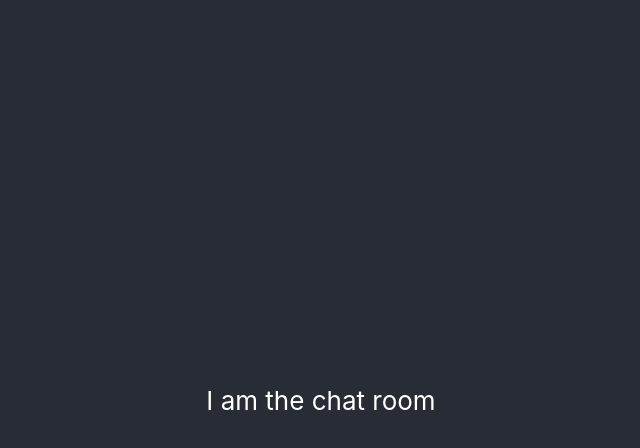
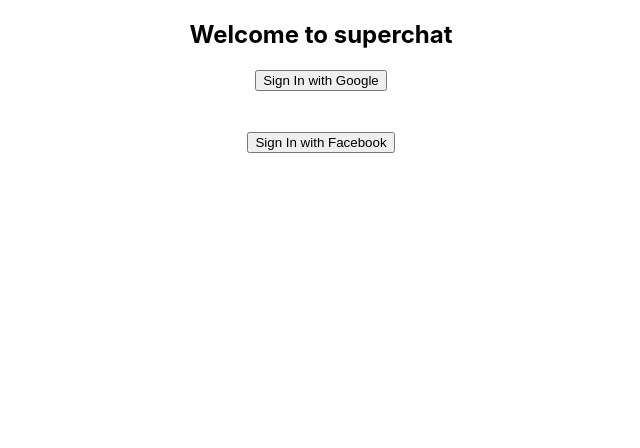
Before and after one commit to mira-kine/superchat, a React (Create React App) app: page / in a window 1280 px wide. Shown: the top 448 px of the page, without its empty margins (319-959 px from the left). Built offline with nearby package versions, Linux system fonts and the light colour scheme; no server answers.

Commit message:
working on google/facebook sign in using firebase

```diff
--- a/package.json
+++ b/package.json
@@ -11,6 +11,7 @@
     "react": "^18.2.0",
     "react-dom": "^18.2.0",
     "react-firebase-hooks": "^5.0.3",
+    "react-router-dom": "^5.3.0",
     "react-scripts": "5.0.1",
     "web-vitals": "^2.1.4"
   },
--- a/src/App.js
+++ b/src/App.js
@@ -1,32 +1,17 @@
 import './App.css';
-import { initializeApp } from 'firebase/app';
-import 'firebase/firestore';
-import { getAuth } from 'firebase/auth';
-import { useCollectionData } from 'react-firebase-hooks/firestore';
-import { useAuthState } from 'react-firebase-hooks/auth';
+import { BrowserRouter as Router, Route, Switch } from 'react-router-dom';
 import SignIn from './components/SignIn/SignIn';
-import ChatRoom from './components/ChatRoom/ChatRoom';
-
-const firebaseConfig = {
-  apiKey: 'AIzaSyBw-s1xaCUYJvB7uX5pyxiRXOwiLRadY08',
-  authDomain: 'superchat-mkine.firebaseapp.com',
-  projectId: 'superchat-mkine',
-  storageBucket: 'superchat-mkine.appspot.com',
-  messagingSenderId: '761241189116',
-  appId: '1:761241189116:web:b33035f18237017e777579',
-};
-
-const app = initializeApp(firebaseConfig);
-const auth = getAuth(app);
 
 function App() {
-  const [user] = useAuthState(auth);
-
   return (
     <div className="App">
-      <header className="App-header">
-        {user ? <SignIn auth={auth} /> : <ChatRoom />}
-      </header>
+      <Router>
+        <Switch>
+          <Route path="/">
+            <SignIn />
+          </Route>
+        </Switch>
+      </Router>
     </div>
   );
 }
--- a/src/components/SignIn/SignIn.jsx
+++ b/src/components/SignIn/SignIn.jsx
@@ -1,15 +1,33 @@
 import React from 'react';
-import { GoogleAuthProvider, signInWithPopup } from 'firebase/auth';
+import 'firebase/app';
+import { auth } from '../firebase';
+import firebase from 'firebase/app';
 
-export default function SignIn({ auth }) {
-  const signinWithGoogle = () => {
-    const provider = new GoogleAuthProvider();
-    signInWithPopup(provider);
-  };
-
+export default function SignIn() {
   return (
     <div>
-      <button onClick={signinWithGoogle}>Sign In With Google</button>
+      <div>
+        <h2>Welcome to superchat</h2>
+        <div className="login-button google">
+          <button
+            onClick={() =>
+              auth.signInWithRedirect(new firebase.auth.GoogleAuthProvider())
+            }
+          >
+            Sign In with Google
+          </button>
+        </div>
+      </div>
+      <br /> <br />
+      <div className="login-button facebook">
+        <button
+          onClick={() =>
+            auth.signInWithRedirect(new firebase.auth.FacebookAuthProvider())
+          }
+        >
+          Sign In with Facebook
+        </button>
+      </div>
     </div>
   );
 }
--- /dev/null
+++ b/src/firebase.js
@@ -0,0 +1,13 @@
+import firebase from 'firebase/app';
+import 'firebase/auth';
+
+export const auth = firebase
+  .initializeApp({
+    apiKey: 'AIzaSyBw-s1xaCUYJvB7uX5pyxiRXOwiLRadY08',
+    authDomain: 'superchat-mkine.firebaseapp.com',
+    projectId: 'superchat-mkine',
+    storageBucket: 'superchat-mkine.appspot.com',
+    messagingSenderId: '761241189116',
+    appId: '1:761241189116:web:b33035f18237017e777579',
+  })
+  .auth();
```
Also changed, not shown: src/components/Auth.jsx (deleted, +0 -18 lines), 1 other file (tests, documents, lock files or other folders).
